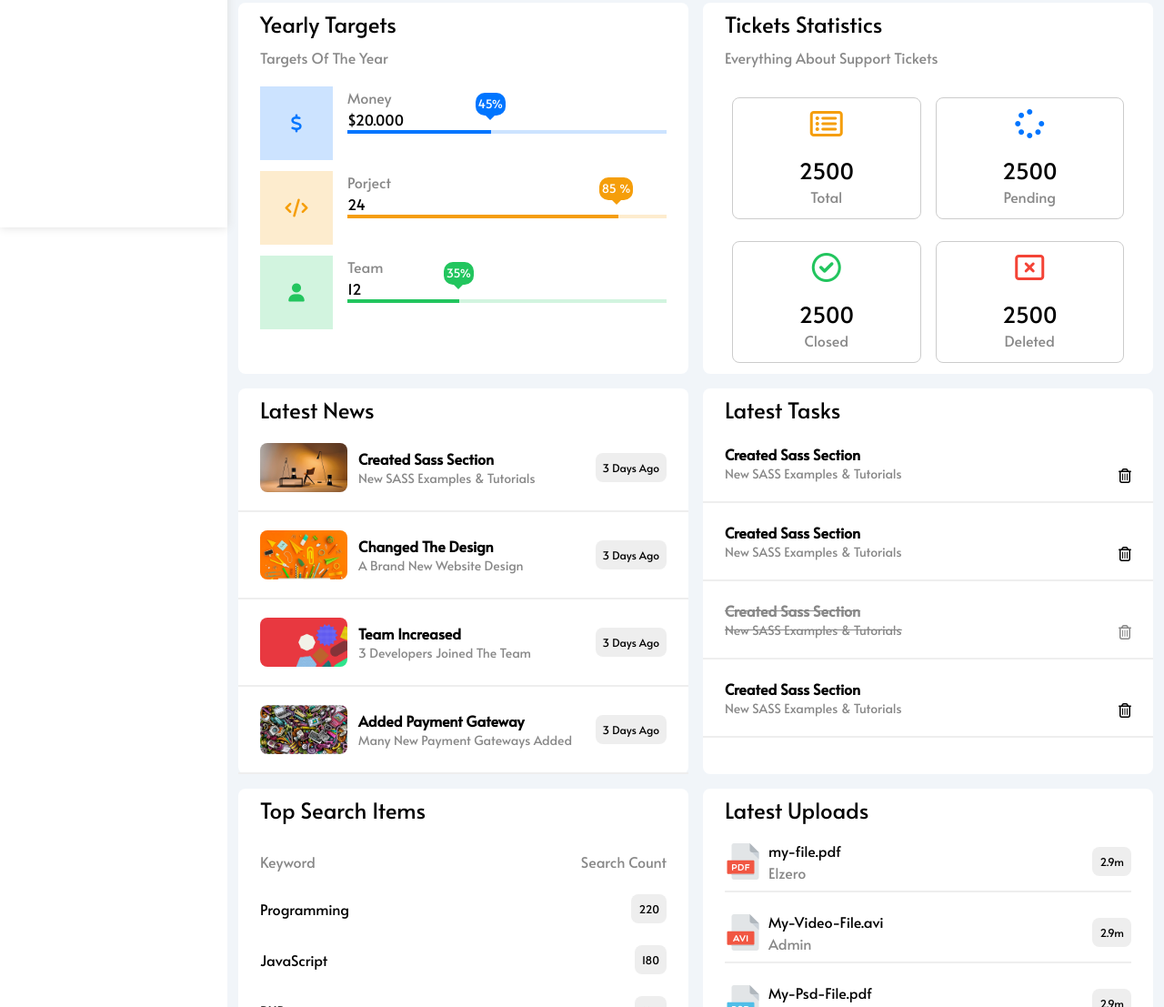
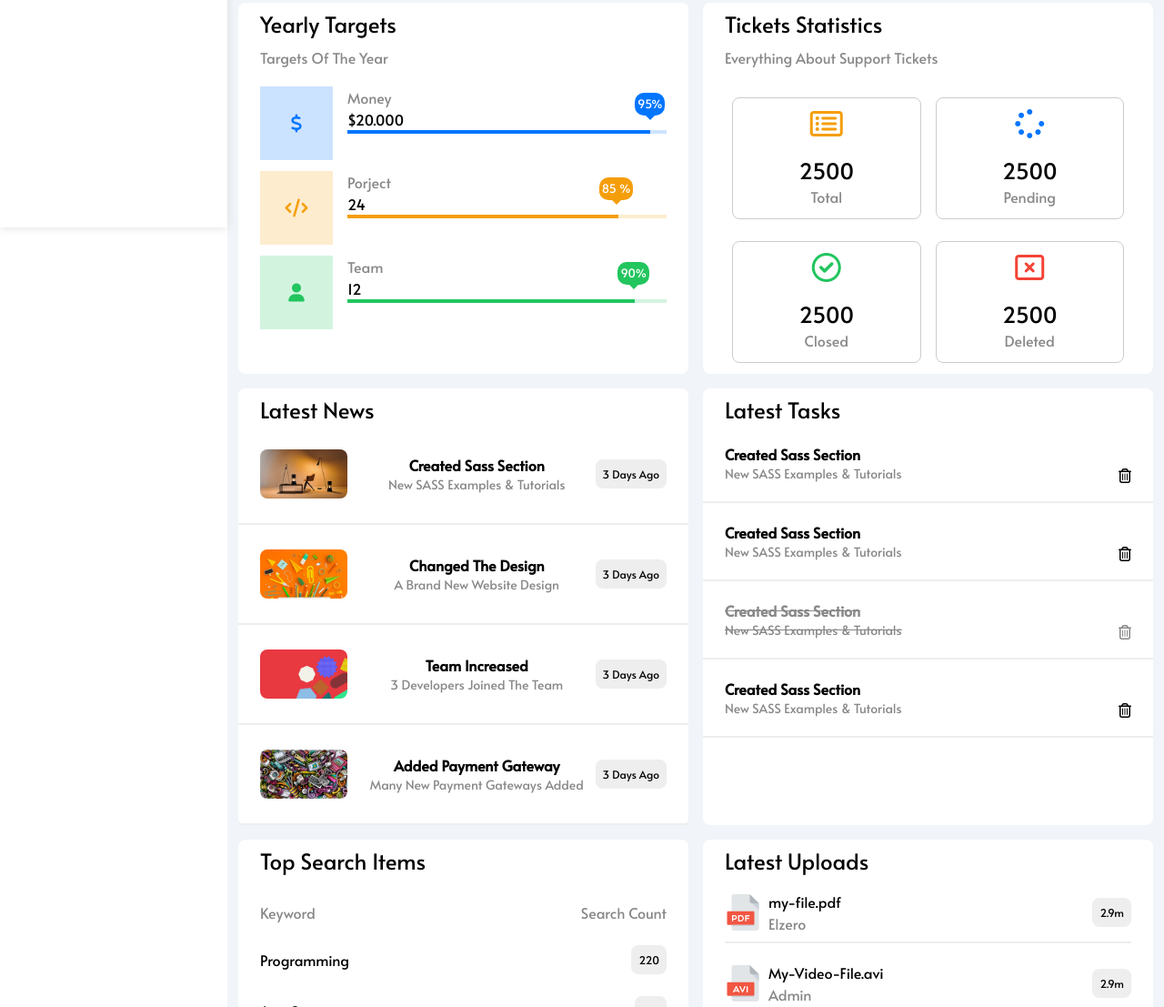
Before and after one commit to mhmdkhaz/HugeDashboard, a website: page index.html in a window 1280 px wide. Shown: the part 550-1657 px from the top of the page at 91% size. Drawn offline with Linux system fonts and the light colour scheme.

Commit message:
edit lates news

```diff
--- a/index.html
+++ b/index.html
@@ -218,8 +218,8 @@
                   <p class="capitalize">money</p>
                   <span>$20.000</span>
                   <div class="LayerTow w-full h-1">
-                    <div class="LayerOne relative h-1" style="width: 45%">
-                      <span class="rate text-white">45%</span>
+                    <div class="LayerOne relative h-1" style="width: 95%">
+                      <span class="rate text-white">95%</span>
                     </div>
                   </div>
                 </div>
@@ -252,8 +252,8 @@
                   <p class="capitalize">team</p>
                   <span>12</span>
                   <div class="LayerTow w-full h-1">
-                    <div class="LayerOne relative h-1" style="width: 35%">
-                      <span class="rate text-white">35%</span>
+                    <div class="LayerOne relative h-1" style="width: 90%">
+                      <span class="rate text-white">90%</span>
                     </div>
                   </div>
                 </div>
@@ -300,36 +300,36 @@
               <h1 class="text-2xl pl-6 pt-2  capitalize">Latest News</h1>
             </div>
 
-            <div class="NeswRow flex flex-row items-center px-6 py-5">
+            <div class="NeswRow lg:flex lg:flex-row flex flex-col text-center items-center px-6 py-5">
               <img src="public/imgs/news-01.png" class="w-24 rounded-lg" alt="">
-              <div class="ContentTextNews pl-3 grow ">
+              <div class="ContentTextNews pl-3 grow py-3">
                 <h1 class="capitalize text-base font-bold">created sass section</hq>
                 <p class="capitalize text-sm font-thin">New SASS Examples & Tutorials</p>
               </div>
               <span class="text-xs py-2 px-2 rounded-lg">3 Days Ago</span>
             </div>
 
-            <div class="NeswRow flex flex-row items-center px-6 py-5">
+            <div class="NeswRow lg:flex lg:flex-row flex flex-col text-center items-center px-6 py-5">
               <img src="public/imgs/news-02.png" class="w-24 rounded-lg" alt="">
-              <div class="ContentTextNews pl-3 grow ">
+              <div class="ContentTextNews pl-3 grow py-3">
                 <h1 class="capitalize text-base font-bold">Changed The Design</hq>
                 <p class="capitalize text-sm font-thin">A Brand New Website Design</p>
               </div>
               <span class="text-xs py-2 px-2 rounded-lg">3 Days Ago</span>
             </div>
 
-            <div class="NeswRow flex flex-row items-center px-6 py-5">
+            <div class="NeswRow lg:flex lg:flex-row flex flex-col text-center items-center px-6 py-5">
               <img src="public/imgs/news-03.png" class="w-24 rounded-lg" alt="">
-              <div class="ContentTextNews pl-3 grow ">
+              <div class="ContentTextNews pl-3 grow py-3">
                 <h1 class="capitalize text-base font-bold">Team Increased</hq>
                 <p class="capitalize text-sm font-thin">3 Developers Joined The Team</p>
               </div>
               <span class="text-xs py-2 px-2 rounded-lg">3 Days Ago</span>
             </div>
 
-            <div class="NeswRow flex flex-row items-center px-6 py-5">
+            <div class="NeswRow lg:flex lg:flex-row flex flex-col text-center items-center px-6 py-5">
               <img src="public/imgs/news-04.png" class="w-24 rounded-lg" alt="">
-              <div class="ContentTextNews pl-3 grow ">
+              <div class="ContentTextNews pl-3 grow py-3">
                 <h1 class="capitalize text-base font-bold">Added Payment Gateway</hq>
                 <p class="capitalize text-sm font-thin">Many New Payment Gateways Added</p>
               </div>
```
Also changed, not shown: public/css/tailwind.css.
